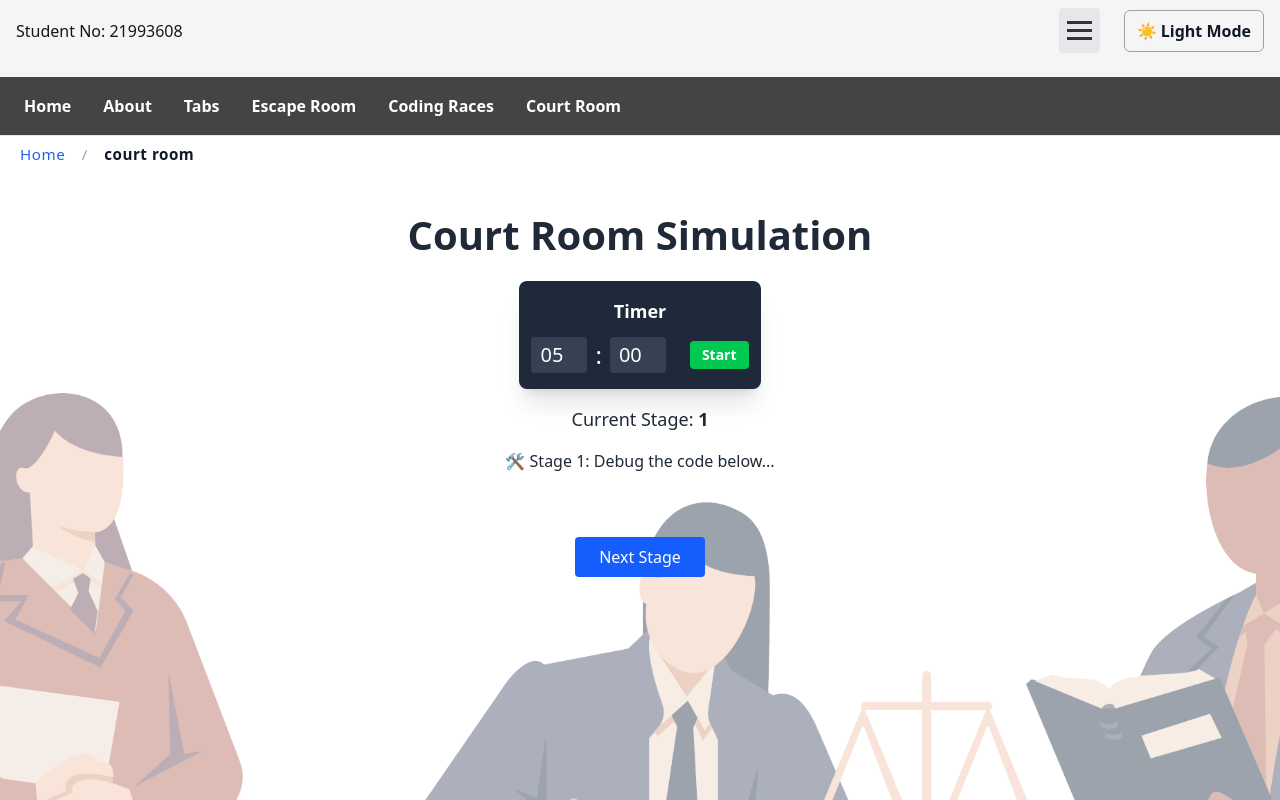
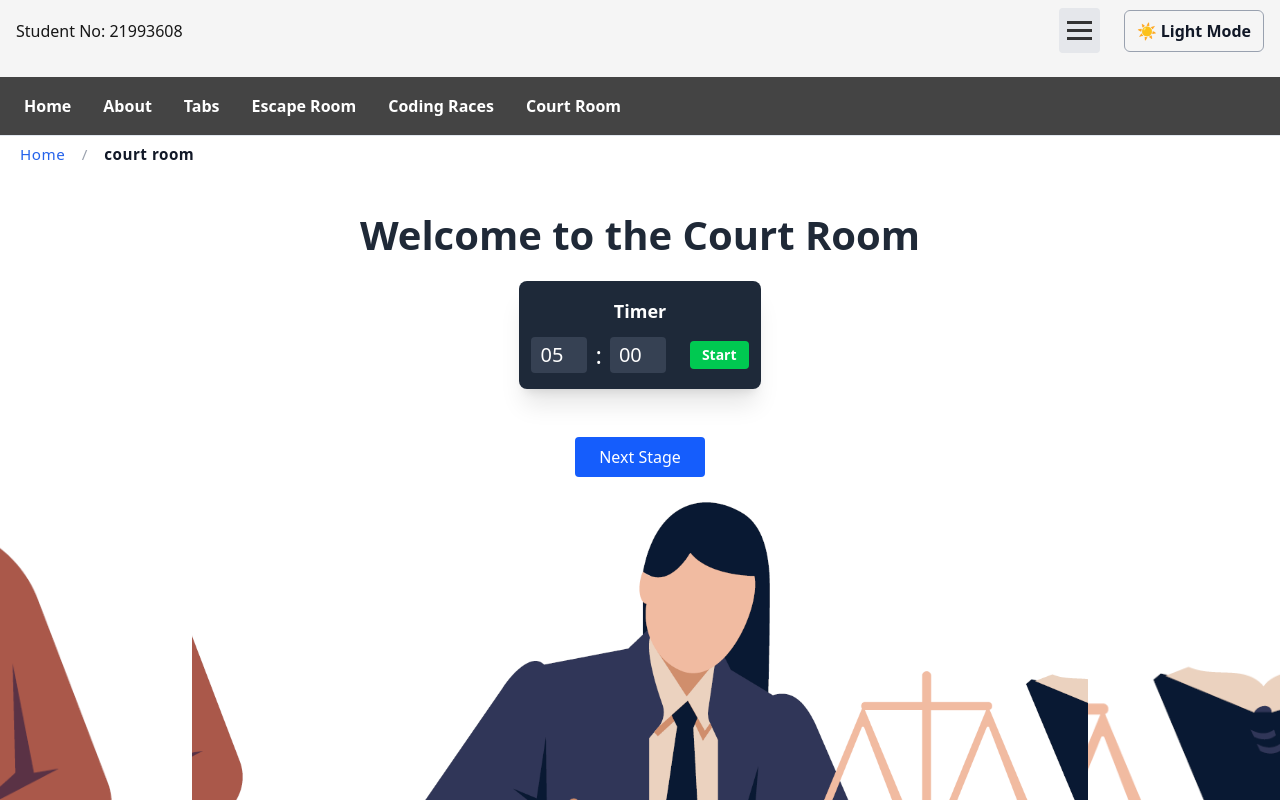
Before and after one commit to stephnewland/stephnewland-assignment-a2-cse3cwa, a Next.js app: page /court-room in a window 1280 px wide. Shown: the top 800 px of the page. Built offline with nearby package versions, Linux system fonts and the light colour scheme.

Commit message:
Refactor CourtRoomContent layout and background logic: - Scoped background image to main content area - Background now changes on fine trigger and reverts on dismissal - Timer and stage buttons layout restored - Note: background image sizing still needs refinement to fully match content area

```diff
--- a/app/court-room/page.tsx
+++ b/app/court-room/page.tsx
@@ -38,13 +38,8 @@ export default function CourtRoom() {
   }, []);
 
   return (
-    <main
-      className="flex-grow bg-cover bg-center bg-no-repeat min-h-screen transition-[background-image] duration-700"
-      style={{ backgroundImage: `url(${bgImage})` }}
-    >
-      <div className="min-h-screen w-full bg-white/60 dark:bg-black/55 transition-colors duration-300 flex flex-col items-center justify-center">
-        <CourtRoomContent onCourtTriggered={handleCourtTriggered} />
-      </div>
-    </main>
+    <div className="min-h-screen w-full flex flex-col items-center justify-center">
+      <CourtRoomContent onCourtTriggered={handleCourtTriggered} />
+    </div>
   );
 }
--- a/components/CourtRoomContent.tsx
+++ b/components/CourtRoomContent.tsx
@@ -1,62 +1,92 @@
-"use client";
-
 import { useEffect, useState } from "react";
 import MessageQueue from "./MessageQueue";
 import Timer from "./Timer";
 
-interface CourtRoomContentProps {
-  onCourtTriggered?: () => void;
-}
-
 export default function CourtRoomContent({
   onCourtTriggered,
-}: CourtRoomContentProps) {
+  onFineTriggered,
+  onFineClosed,
+}: {
+  onCourtTriggered?: () => void;
+  onFineTriggered?: () => void;
+  onFineClosed?: () => void;
+}) {
   const [stage, setStage] = useState(1);
+  const [backgroundImage, setBackgroundImage] = useState(
+    "/CourtRoomWorkDeskLight.png"
+  );
+
+  const handleCourtTriggeredLocal = () => {
+    const isDark = document.documentElement.classList.contains("dark");
+    setBackgroundImage(
+      isDark ? "/CourtRoomStageDark.png" : "/CourtRoomStageLight.png"
+    );
+
+    if (onCourtTriggered) onCourtTriggered();
+  };
+
+  const handleFineClosed = () => {
+    const isDark = document.documentElement.classList.contains("dark");
+    setBackgroundImage(
+      isDark ? "/CourtRoomWorkDeskDark.png" : "/CourtRoomWorkDeskLight.png"
+    );
+  };
 
   useEffect(() => {
-    document.cookie = "lastTab=court-room; path=/";
+    const updateBackground = () => {
+      const isDark = document.documentElement.classList.contains("dark");
+      setBackgroundImage(
+        isDark ? "/CourtRoomWorkDeskDark.png" : "/CourtRoomWorkDeskLight.png"
+      );
+    };
+
+    const observer = new MutationObserver(updateBackground);
+    observer.observe(document.documentElement, {
+      attributes: true,
+      attributeFilter: ["class"],
+    });
+
+    updateBackground();
+
+    return () => observer.disconnect();
   }, []);
 
   return (
     <main
       role="main"
       aria-labelledby="court-room-heading"
-      className="px-4 py-8 space-y-6 w-full max-w-4xl min-h-screen"
+      className="w-full max-w-4xl min-h-screen px-4 py-8 space-y-6"
+      style={{
+        backgroundImage: `url(${backgroundImage})`,
+        backgroundSize: "cover",
+        backgroundPosition: "center",
+        backgroundRepeat: "no-repeat",
+        transition: "background-image 0.5s ease-in-out",
+      }}
     >
       <div className="flex flex-col items-center justify-center text-center min-h-[20vh] px-4 space-y-4">
         <h1 id="court-room-heading" className="big-title">
-          Court Room Simulation
+          Welcome to the Court Room
         </h1>
 
         <Timer
           onTimerEnd={() => {}}
           onTick={(elapsedMs) => {
             if (stage === 1 && elapsedMs >= 20000) {
-              setStage(2); // Automatically move to Stage 2 after 20 seconds
+              setStage(2);
             }
           }}
         />
 
-        <p className="text-lg">
-          Current Stage: <strong>{stage}</strong>
-        </p>
-
-        {stage === 1 && <p>🛠️ Stage 1: Debug the code below...</p>}
-        {stage === 2 && (
-          <p>🛠️ Stage 2: Continue debugging and watch for messages...</p>
-        )}
-        {stage === 3 && (
-          <p>🔐 Stage 3: Fix accessibility and security issues...</p>
-        )}
-
-        <div className="w-full mt-4">
         <MessageQueue
-            onCourtTriggered={onCourtTriggered}
-            onFineTriggered={() => setStage(3)} // Automatically move to Stage 3 on first fine
+          onCourtTriggered={handleCourtTriggeredLocal}
+          onFineTriggered={() => setStage(3)}
+          onFineClosed={handleFineClosed}
         />
       </div>
 
-        <div className="flex gap-4 mt-4">
+      {/* ✅ Stage Buttons */}
+      <div className="flex gap-4 justify-center mt-8">
         {stage > 1 && (
           <button
             onClick={() => setStage((prev) => Math.max(prev - 1, 1))}
@@ -74,7 +104,6 @@ export default function CourtRoomContent({
           </button>
         )}
       </div>
-      </div>
     </main>
   );
 }
--- a/components/MessageQueue.tsx
+++ b/components/MessageQueue.tsx
@@ -22,6 +22,7 @@ export interface ActiveMessage extends Message {
 export interface MessageQueueProps {
   onCourtTriggered?: () => void;
   onFineTriggered?: () => void;
+  onFineClosed?: () => void;
 }
 
 export const messages: Message[] = [
@@ -85,7 +86,11 @@ export const messages: Message[] = [
   },
 ];
 
-export default function MessageQueue({ onCourtTriggered }: MessageQueueProps) {
+export default function MessageQueue({
+  onCourtTriggered,
+  onFineTriggered,
+  onFineClosed,
+}: MessageQueueProps) {
   const [activeMessages, setActiveMessages] = useState<ActiveMessage[]>([]);
   const messageIdRef = useRef(0);
   const [hydrated, setHydrated] = useState(false);
@@ -198,34 +203,46 @@ export default function MessageQueue({ onCourtTriggered }: MessageQueueProps) {
   }, [hydrated]);
 
   // Escalation timer: urgent & court
+  // Escalation timer: urgent & court
   useEffect(() => {
     const interval = setInterval(() => {
       const now = Date.now();
       let courtTriggeredForLaw: string | undefined;
-      let messagesToRemove: string[] = []; // Track IDs to remove
 
-      // 1. Map to handle updates (urgent status)
       const nextMessages = activeMessages.map((msg) => {
+        log(
+          "Checking escalation for:",
+          msg.text,
+          "Urgent:",
+          msg.urgent,
+          "Escalated:",
+          msg.escalated
+        );
+
         if (msg.type !== "legal" || msg.escalated) {
           return msg;
         }
 
         const firstEscalationTime = msg.timestamp + (msg.escalateAfter ?? 0);
 
-        // CHECK FOR COURT FINE (ESCALATION)
+        // Escalate to fine
         if (msg.urgent) {
           const secondEscalationTime =
             (msg.urgentTimestamp ?? firstEscalationTime) + 120000;
 
+          const timeLeft = secondEscalationTime - now;
+          log(
+            `Time left until fine: ${Math.max(0, Math.round(timeLeft / 1000))}s`
+          );
+
           if (now >= secondEscalationTime) {
             log("CRITICAL: Court fine triggered for:", msg.law);
             courtTriggeredForLaw = msg.law;
-            messagesToRemove.push(msg.id); // Mark for removal
             return { ...msg, escalated: true };
           }
         }
 
-        // CHECK FOR URGENT STATUS
+        // Escalate to urgent
         if (!msg.urgent && now >= firstEscalationTime) {
           log("Message becoming urgent:", msg.text);
           return {
@@ -239,34 +256,31 @@ export default function MessageQueue({ onCourtTriggered }: MessageQueueProps) {
         return msg;
       });
 
-      // 2. Filter to handle removal (fines)
-      const finalMessages = nextMessages;
+      setActiveMessages(nextMessages);
 
-      setActiveMessages(finalMessages);
-
-      // 3. Trigger the court event after state is set
       if (courtTriggeredForLaw) {
         onCourtTriggered?.();
       }
     }, 1000);
 
     return () => clearInterval(interval);
-  }, [activeMessages, onCourtTriggered]); // Add activeMessages to dependency array
+  }, [activeMessages, onCourtTriggered]);
 
+  // Render fine alerts
   return (
-    <div
-      // Remove min-h-screen and p-4 from here, and apply absolute/fixed positioning
-      className="message-queue fixed top-4 right-4 h-full w-full max-w-sm pointer-events-none"
-    >
+    <div className="message-queue fixed top-4 right-4 h-full w-full max-w-sm pointer-events-none">
       <div className="flex flex-col space-y-4 items-end pointer-events-auto max-h-screen overflow-y-auto">
-        {/*<div className="flex flex-col space-y-4 items-end pointer-events-auto"*/}
         {activeMessages.map((msg) => (
           <FineAlert
             key={generateKey(msg)}
             message={msg.text || "Default message"}
             law={msg.type === "legal" && msg.escalated ? msg.law ?? "" : ""}
-            onClose={() => dequeueMessage(msg)}
-            // Prop Passing
+            onClose={() => {
+              dequeueMessage(msg);
+              if (msg.escalated && onFineClosed) {
+                onFineClosed(); // Revert background when fine is dismissed
+              }
+            }}
             type={msg.type}
             subtype={msg.subtype}
             escalated={!!msg.escalated}
```
Lines whose indentation alone changed are shown as unchanged.
